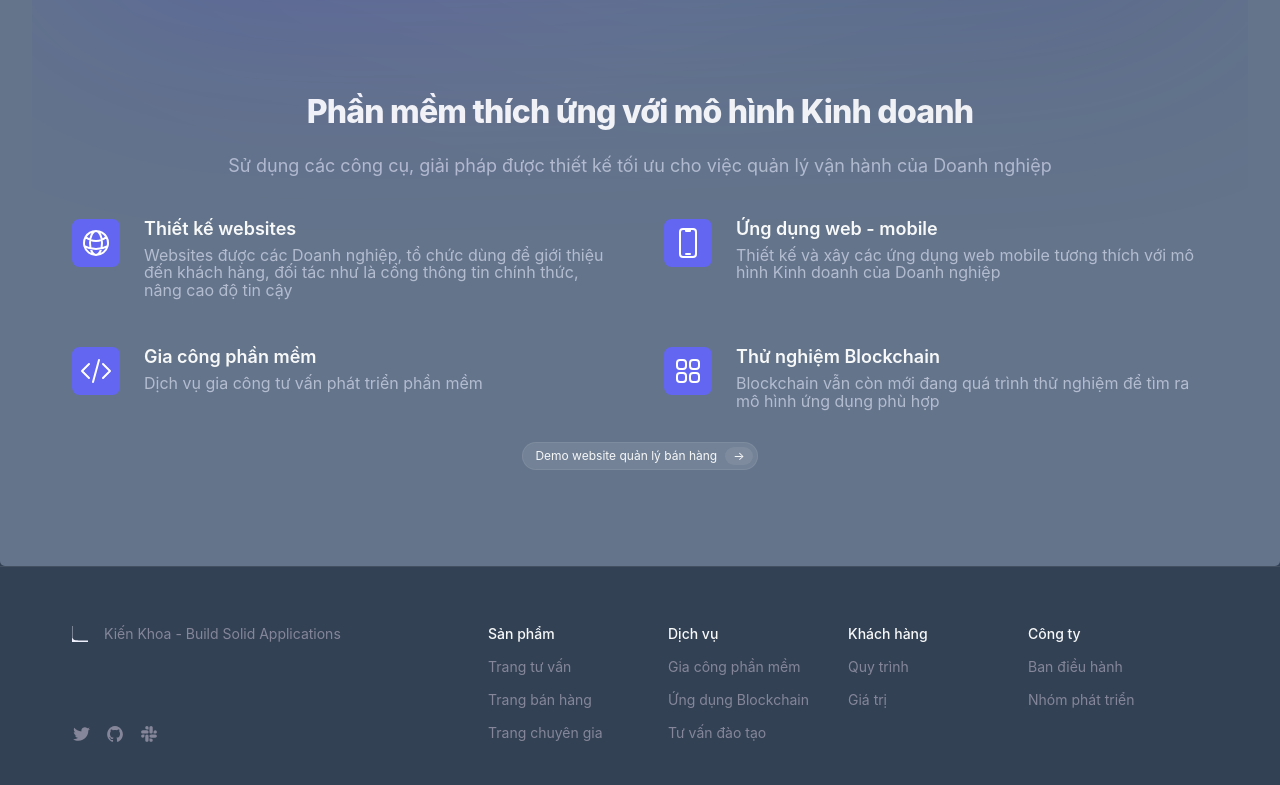
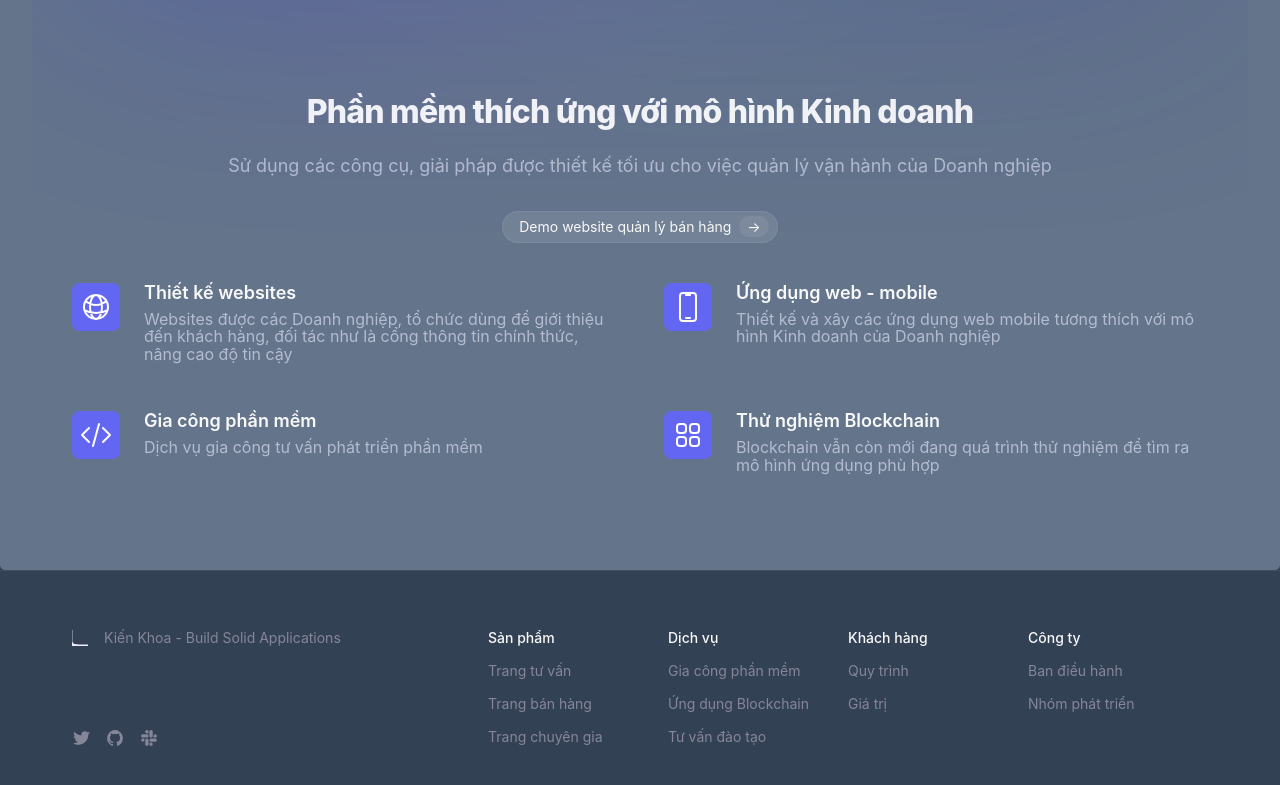
Before and after one commit to anlett10/kienkhoa-1, a Next.js app: page / in a window 1280 px wide. Shown: the part 1305-2090 px from the top of the page. Built offline with nearby package versions, Linux system fonts and the light colour scheme.

Commit message:
demo position

```diff
--- a/app/page.tsx
+++ b/app/page.tsx
@@ -46,6 +46,16 @@ export default function Homepage() {
             Sử dụng các công cụ, giải pháp được thiết kế tối ưu cho việc quản lý
             vận hành của Doanh nghiệp
           </p>
+          <div className="mt-8 flex gap-x-4 sm:justify-center">
+            <Button
+              className="translate-y-[-1rem] animate-fade-in opacity-0"
+              href="/web-1"
+              variant="secondary"
+              size="medium"
+            >
+              Demo website quản lý bán hàng <IconWrapper>→</IconWrapper>
+            </Button>
+          </div>
         </header>
         <div className="grid grid-cols-1 gap-y-20 md:grid-cols-2 md:gap-x-12 md:gap-y-12">
           {features.map((feature) => (
@@ -66,16 +76,6 @@ export default function Homepage() {
               </div>
             </div>
           ))}
-        </div>
-        <div className="mt-8 flex gap-x-4 sm:justify-center">
-          <Button
-            className="translate-y-[-1rem] animate-fade-in opacity-0"
-            href="/web-1"
-            variant="secondary"
-            size="small"
-          >
-            Demo website quản lý bán hàng <IconWrapper>→</IconWrapper>
-          </Button>
         </div>
       </Container>
     </div>
```
